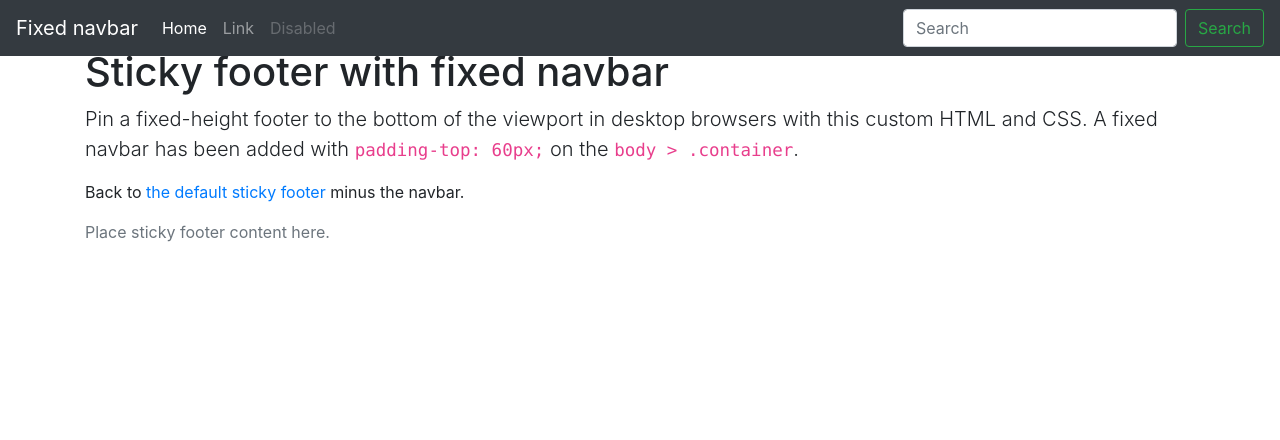
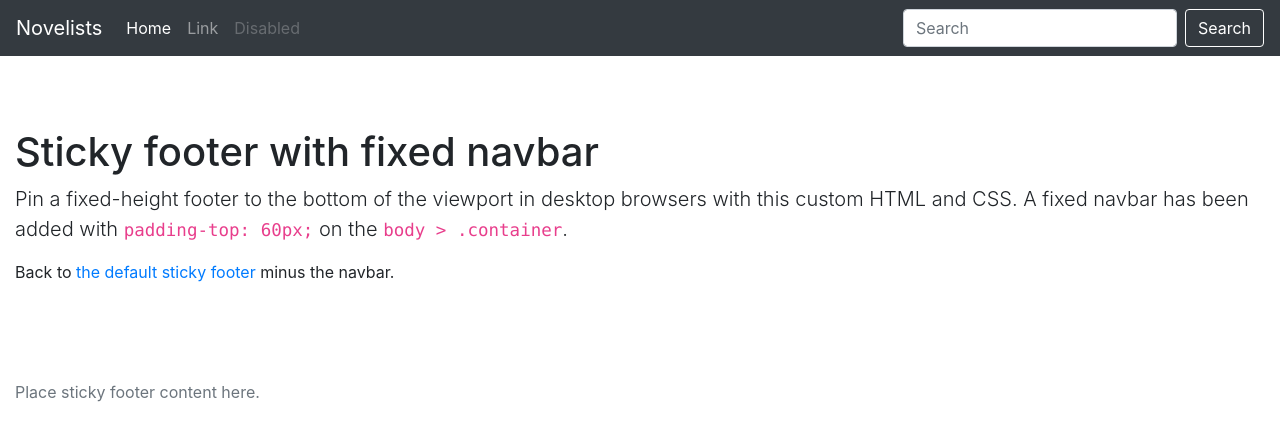
Before and after one commit to Diazed/custom-bootstrap, a website: page src/index.html in a window 1280 px wide. Drawn offline with nearby package versions, Linux system fonts and the light colour scheme; files that its build step writes are made by us from their sources.

Commit message:
Created develop branch. Added bigger spacing.

```diff
--- a/src/index.html
+++ b/src/index.html
@@ -4,7 +4,7 @@
 <head>
     <meta charset="utf-8">
     <meta name="viewport" content="width=device-width, initial-scale=1, shrink-to-fit=no">
-    <title>Sticky Footer Navbar Template for Bootstrap</title>
+    <title>Novelists</title>
 
     <link rel="stylesheet" href="/css/bootstrap.css">
 </head>
@@ -13,8 +13,8 @@
 
 <header>
     <!-- Fixed navbar -->
-    <nav class="navbar navbar-expand-md navbar-dark fixed-top bg-dark">
-        <a class="navbar-brand" href="#">Fixed navbar</a>
+    <nav class="navbar navbar-expand-md navbar-dark fixed-top bg-dark pt-2">
+        <a class="navbar-brand" href="#">Novelists</a>
         <button class="navbar-toggler" type="button" data-toggle="collapse" data-target="#navbarCollapse" aria-controls="navbarCollapse" aria-expanded="false" aria-label="Toggle navigation">
             <span class="navbar-toggler-icon"></span>
         </button>
@@ -39,16 +39,18 @@
 </header>
 
 <!-- Begin page content -->
-<main role="main" class="container">
-    <h1 class="mt-5">Sticky footer with fixed navbar</h1>
-    <p class="lead">Pin a fixed-height footer to the bottom of the viewport in desktop browsers with this custom HTML and CSS. A fixed navbar has been added with <code>padding-top: 60px;</code> on the <code>body &gt; .container</code>.</p>
-    <p>Back to <a href="../sticky-footer">the default sticky footer</a> minus the navbar.</p>
+<main role="main" class="container-fluid">
+    <div class="section pt-6 pb-6">
+        <h1 class="mt-5">Sticky footer with fixed navbar</h1>
+        <p class="lead">Pin a fixed-height footer to the bottom of the viewport in desktop browsers with this custom HTML and CSS. A fixed navbar has been added with <code>padding-top: 60px;</code> on the <code>body &gt; .container</code>.</p>
+        <p>Back to <a href="../sticky-footer">the default sticky footer</a> minus the navbar.</p>
+    </div>
 </main>
 
 
 
 <footer class="footer">
-    <div class="container">
+    <div class="container-fluid">
         <span class="text-muted">Place sticky footer content here.</span>
     </div>
 </footer>
--- a/src/scss/_variables.scss
+++ b/src/scss/_variables.scss
@@ -0,0 +1,32 @@
+
+
+$blue:    #007bff;
+$indigo:  #6610f2;
+$purple:  #6f42c1;
+$pink:    #e83e8c;
+$red:     #dc3545;
+$orange:  #fd7e14;
+$yellow:  #ffc107;
+$green:   #28a745;
+$teal:    #20c997;
+$cyan:    #17a2b8;
+$white:   #fff;
+
+$primary:       $blue;
+$success:       $white;
+$info:          $cyan;
+$warning:       $yellow;
+$danger:        $red;
+
+$spacer: 1rem !default;
+$spacers: () !default;
+$spacers: map-merge((
+  0: 0,
+  1: ($spacer * .25),
+  2: ($spacer * .5),
+  3: $spacer,
+  4: ($spacer * 1.5),
+  5: ($spacer * 3),
+  6: ($spacer * 5),
+  7: ($spacer * 9)
+), $spacers);
--- a/src/scss/bootstrap.scss
+++ b/src/scss/bootstrap.scss
@@ -1,3 +1,4 @@
 
 @import "src/scss/variables";
 @import "node_modules/bootstrap/scss/bootstrap";
+@import "src/scss/custom";
--- a/src/scss/custom.scss
+++ b/src/scss/custom.scss
@@ -1,5 +1,5 @@
-$bg-color: blue;
+@import "src/scss/variables";
 
 body {
-    background: $bg-color;
+    background: $white;
 }
```
